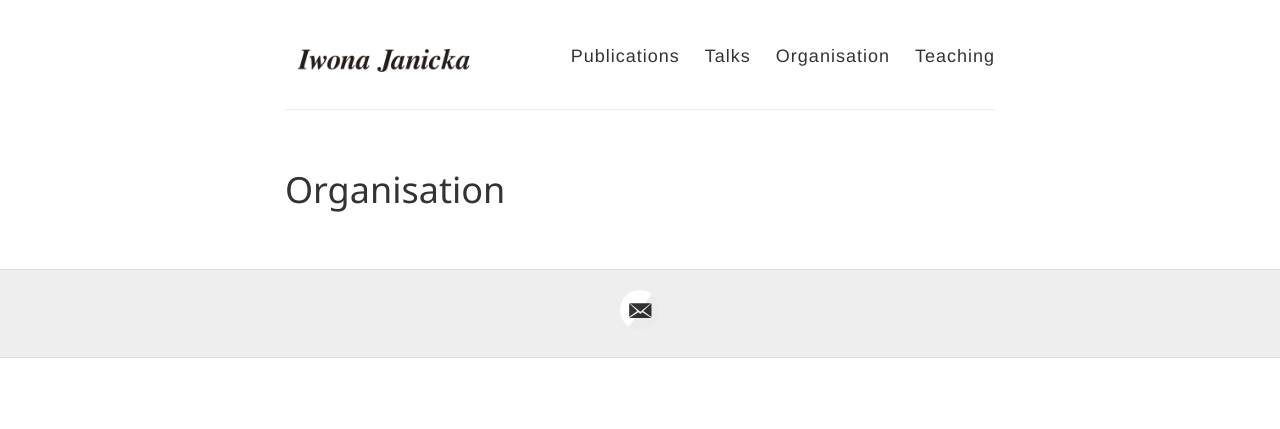
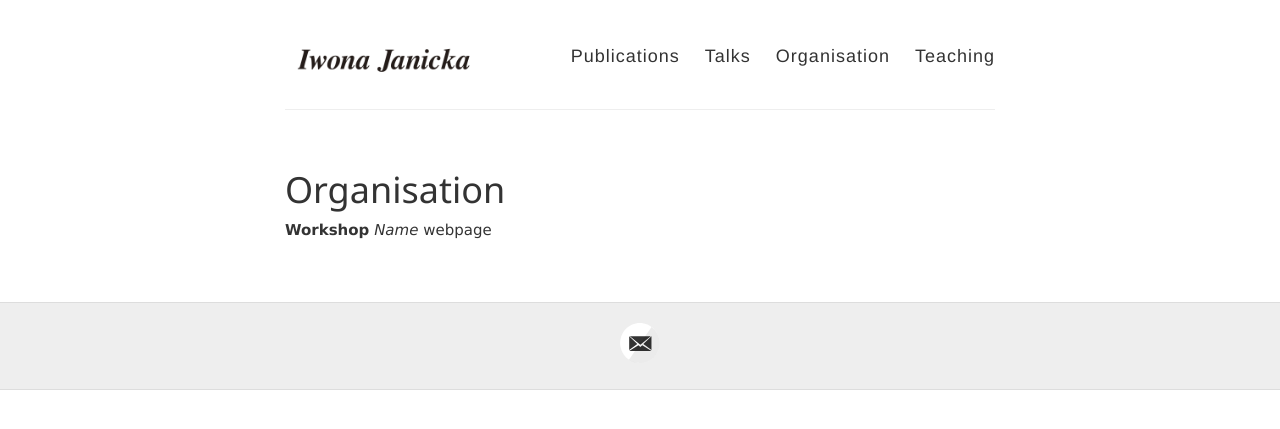
Before and after one commit to IJanicka/IJanicka.github.io, a Jekyll site: the page built from organisation.md, in a window 1280 px wide. Shown: the top 429 px of the page. Built offline with Jekyll 4.4.1, drawn with Linux system fonts in a browser that asks for light colours.

Commit message:
Update organisation.md

```diff
--- a/organisation.md
+++ b/organisation.md
@@ -3,3 +3,7 @@ layout: page
 title: Organisation
 permalink: /organisation/
 ---
+
+**Workshop**
+*Name*
+[webpage](https://www.bloomsbury.com/uk/theorizing-contemporary-anarchism-9781474276191/)
```
